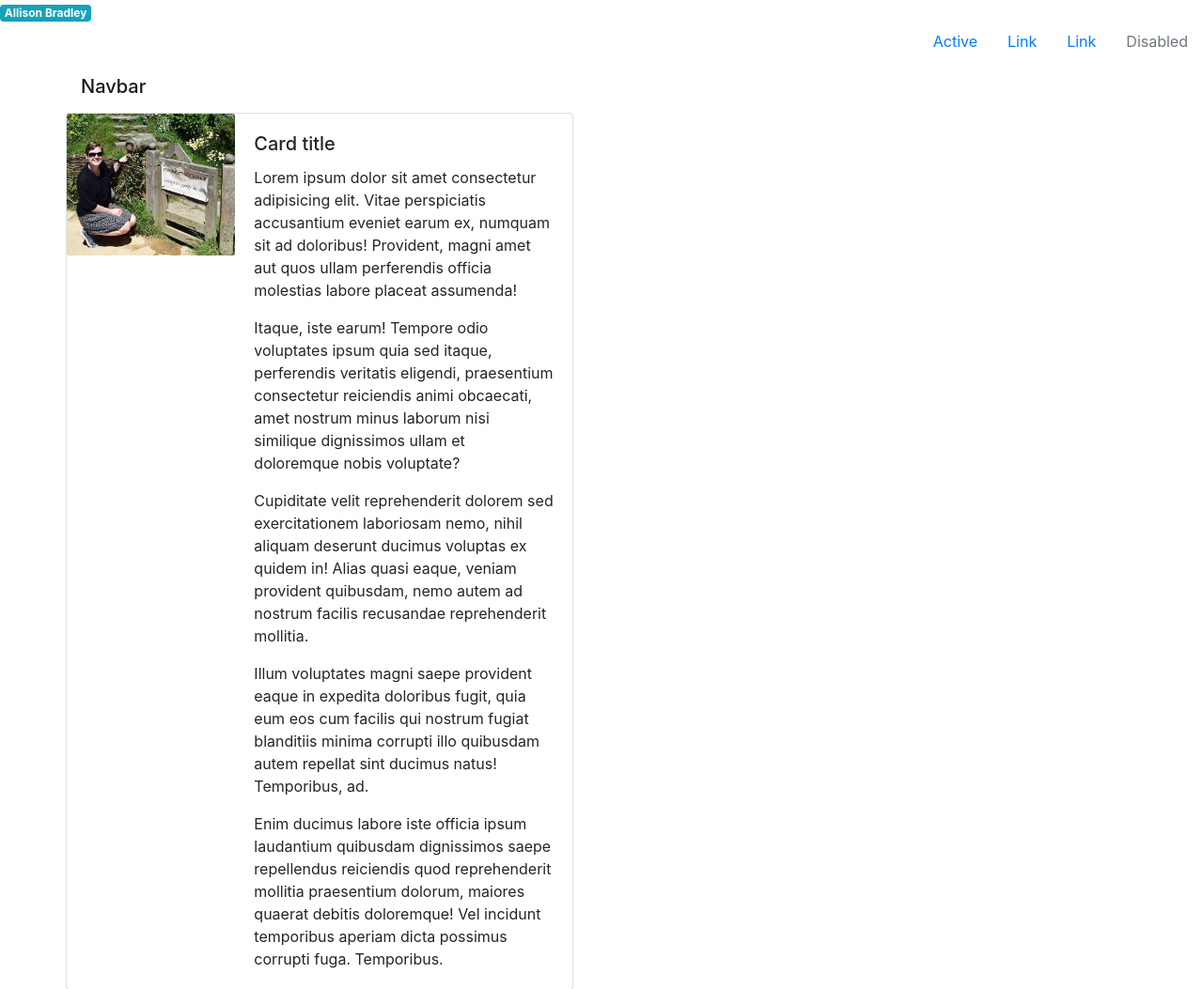
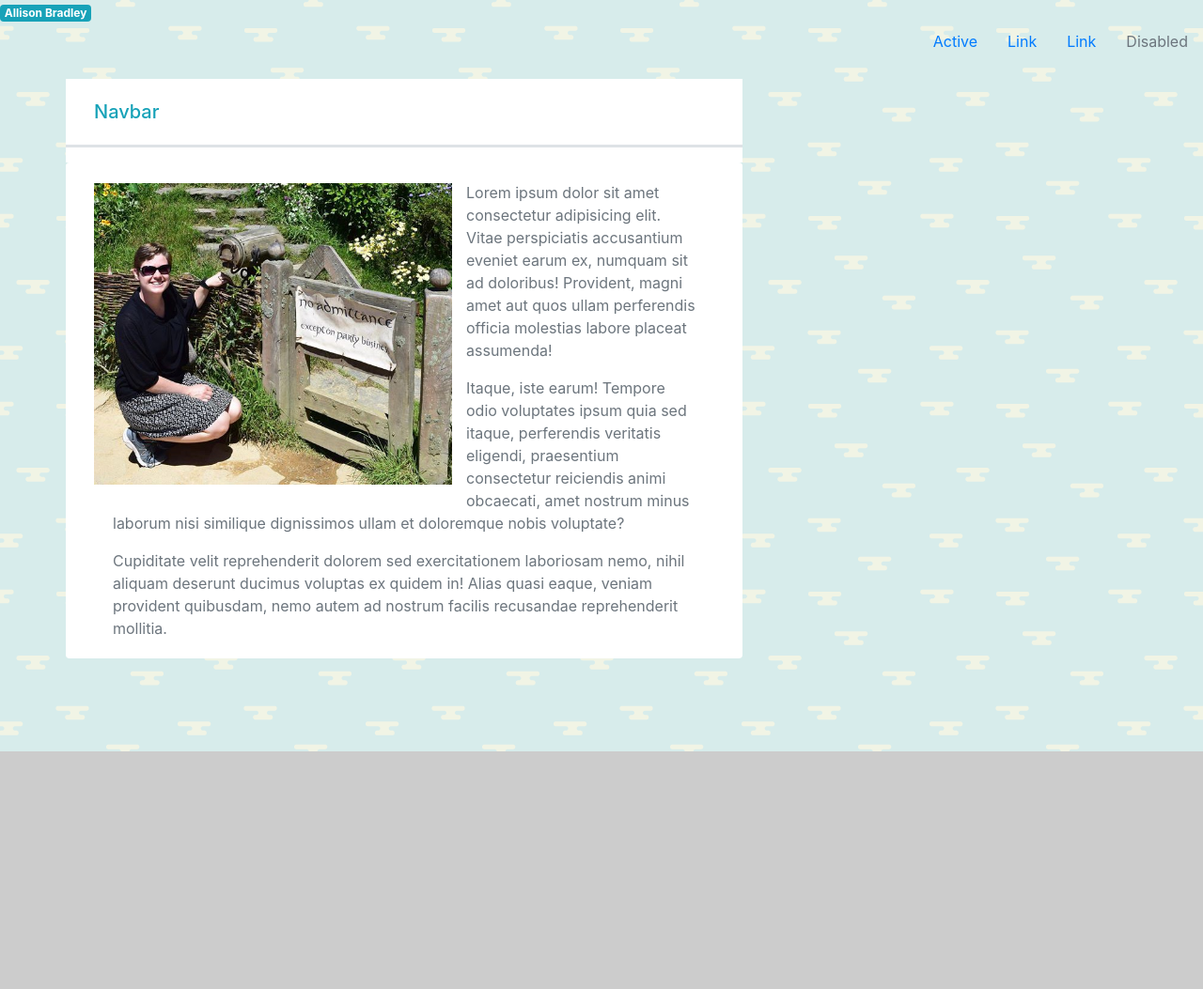
Before and after one commit to BestBroBradley/unit-two-homework, a plain HTML site: page index.html in a window 1280 px wide. Shown: the top 1053 px of the page at 94% size. After the commit the page ends 800 px from the top, so only its background shows below. Drawn offline with nearby package versions, Linux system fonts and the light colour scheme.

```diff
--- a/index.html
+++ b/index.html
@@ -6,8 +6,9 @@
     <meta http-equiv="X-UA-Compatible" content="ie=edge">
     <title>My Profile</title>
     <link rel="stylesheet" href="https://stackpath.bootstrapcdn.com/bootstrap/4.4.1/css/bootstrap.min.css" integrity="sha384-Vkoo8x4CGsO3+Hhxv8T/Q5PaXtkKtu6ug5TOeNV6gBiFeWPGFN9MuhOf23Q9Ifjh" crossorigin="anonymous">
+    <link rel="stylesheet" href="style.css">
 
-</head>
+  </head>
 <body>
 
     <header>
@@ -35,25 +36,21 @@
 
             </div>
         <div class="row">
-            <div class="col-md-12">
+            <div class="col-md-12 page-content">
                     <div>
-                        <nav class="navbar navbar-light bg-white">
-                            <span class="navbar-brand mb-0 h1">Navbar</span>
+                        <nav class="navbar navbar-light bg-white main-content" style="max-width: 720x;">
+                            <span class="navbar-brand mb-0 h1 text-info">Navbar</span>
                           </nav>
                     </div>
-                    <div class="card mb-3" style="max-width: 540px;">
+                    <div class="border-top float-left"  style="max-width: 720px;"></div>
+                    <div class="card mb-3 border-0 main-content float-left" style="max-width: 720px;">
                             <div class="row no-gutters">
-                              <div class="col-md-4">
-                                <img src="assets/profile-photo.jpeg" class="card-img" alt="Photo of the author at Hobbiton">
-                              </div>
-                              <div class="col-md-8">
-                                <div class="card-body">
-                                  <h5 class="card-title">Card title</h5>
+                              <div class="col-md-12">
+                                <img src="assets/profile-photo.jpeg" class="card-img float-left" alt="Photo of the author at Hobbiton">
+                                <div class="card-body text-secondary">
                                     <p class="card-text">Lorem ipsum dolor sit amet consectetur adipisicing elit. Vitae perspiciatis accusantium eveniet earum ex, numquam sit ad doloribus! Provident, magni amet aut quos ullam perferendis officia molestias labore placeat assumenda!</p>
                                     <p class="card-text">Itaque, iste earum! Tempore odio voluptates ipsum quia sed itaque, perferendis veritatis eligendi, praesentium consectetur reiciendis animi obcaecati, amet nostrum minus laborum nisi similique dignissimos ullam et doloremque nobis voluptate?</p>
                                     <p class="card-text">Cupiditate velit reprehenderit dolorem sed exercitationem laboriosam nemo, nihil aliquam deserunt ducimus voluptas ex quidem in! Alias quasi eaque, veniam provident quibusdam, nemo autem ad nostrum facilis recusandae reprehenderit mollitia.</p>
-                                    <p class="card-text">Illum voluptates magni saepe provident eaque in expedita doloribus fugit, quia eum eos cum facilis qui nostrum fugiat blanditiis minima corrupti illo quibusdam autem repellat sint ducimus natus! Temporibus, ad.</p>
-                                    <p class="card-text">Enim ducimus labore iste officia ipsum laudantium quibusdam dignissimos saepe repellendus reiciendis quod reprehenderit mollitia praesentium dolorum, maiores quaerat debitis doloremque! Vel incidunt temporibus aperiam dicta possimus corrupti fuga. Temporibus.</p>
                                 </div>
                               </div>
                             </div>
--- /dev/null
+++ b/style.css
@@ -0,0 +1,30 @@
+body {
+    background-image: url("assets/cloudy-day.png");
+    background-color: #cccccc;
+   }
+
+.border-top {
+    background: white;
+    border-width: 3px !important;
+    margin: auto;
+    padding: 8px 50px !important;
+    width: 100%;
+}
+
+.card-img {
+    padding: 22px 15px 22px 0;
+    max-width: 60%;
+}
+
+.main-content {
+    padding: 0px 30px;
+}
+
+.navbar {
+    padding: 15px 30px;
+    max-width: 720px;
+}
+
+.page-content {
+    margin-top: 20px;
+}
```
Also changed, not shown: assets/cloudy-day.png (added).
